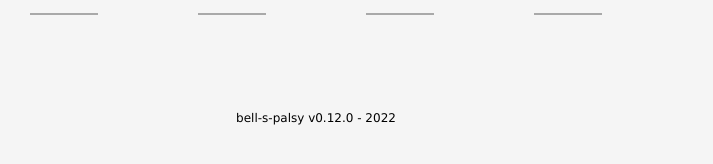
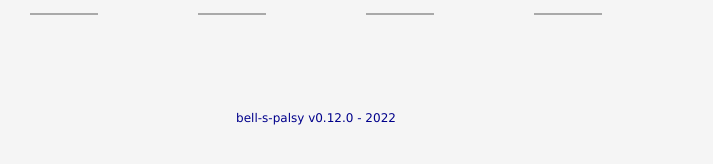
Before and after one commit to mattiaerre/bell-s-palsy, a React (Create React App) app: page / in a window 1280 px wide. Shown: the part 294-458 px from the top of the page, without its empty margins (324-1037 px from the left). Built offline with nearby package versions, Linux system fonts and the light colour scheme.

Commit message:
move footer to container

```diff
--- a/src/App.js
+++ b/src/App.js
@@ -6,7 +6,7 @@ import getLastUpdate from './dates/getLastUpdate';
 import './App.css';
 import Playground from './Playground';
 
-function App({ callback, isAuthorized, password, paths, sessions, version }) {
+function App({ callback, isAuthorized, password, paths, sessions }) {
   const pathsLength = paths.length;
   const lastIndex = pathsLength - 1;
 
@@ -137,7 +137,6 @@ function App({ callback, isAuthorized, password, paths, sessions, version }) {
       ) : (
         <Playground callback={callback} password={password} />
       )}
-      <footer>bell-s-palsy v{version} - 2022</footer>
     </div>
   );
 }
--- a/src/Container.js
+++ b/src/Container.js
@@ -2,22 +2,26 @@ import useLocalStorage from './hooks/useLocalStorage';
 import sessions from './acupuncture.json';
 import App from './App';
 import paths from './files.json';
+
+const version = '0.12.0';
+
 function Container() {
   const [authorization, setAuthorization] = useLocalStorage(
     'bell-s-palsy',
     'unauthorized'
   );
 
-  return (
+  return [
     <App
       callback={setAuthorization}
       isAuthorized={authorization === 'authorized'}
+      key="content"
       password={process.env.REACT_APP_PASSWORD}
       paths={paths}
       sessions={sessions}
-      version="0.12.0"
-    />
-  );
+    />,
+    <footer key="footer">bell-s-palsy v{version} - 2022</footer>
+  ];
 }
 
 export default Container;
--- a/src/index.css
+++ b/src/index.css
@@ -4,6 +4,8 @@ body {
 }
 
 html {
+  font-family: 'Lucida Sans', 'Lucida Sans Regular', 'Lucida Grande',
+    'Lucida Sans Unicode', Geneva, Verdana, sans-serif;
   font-size: 16px;
 }
 
@@ -19,11 +21,6 @@ html {
   }
 }
 
-html {
-  font-family: 'Lucida Sans', 'Lucida Sans Regular', 'Lucida Grande',
-    'Lucida Sans Unicode', Geneva, Verdana, sans-serif;
-}
-
 img {
   border: 1px solid darkgray;
   margin: 0 auto 1rem auto;
@@ -36,11 +33,10 @@ input[type='range'] {
 }
 
 footer {
+  color: darkblue;
   font-size: 0.75rem;
-}
-
-footer {
   padding: 3rem 0;
+  text-align: center;
 }
 
 h1,
```
Also changed, not shown: 2 other files (tests, documents, lock files or other folders).
